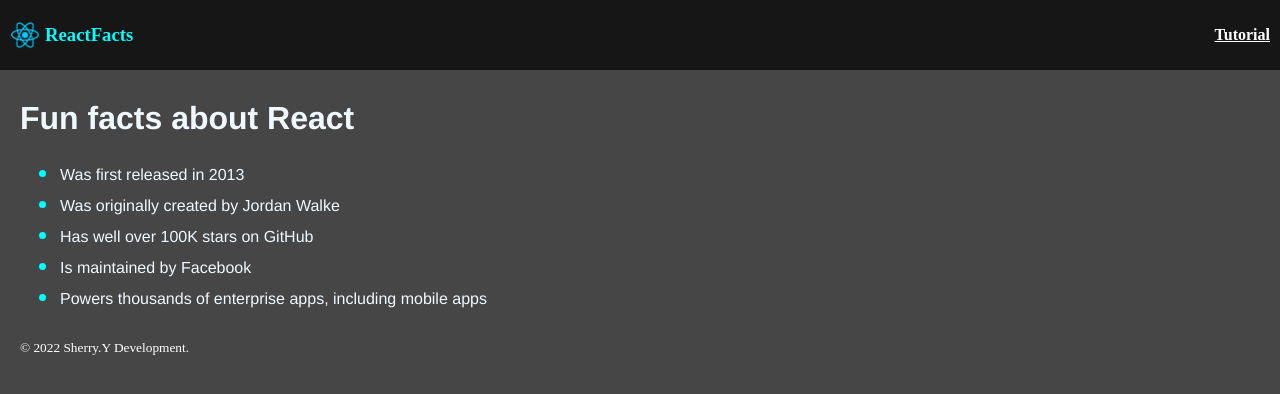
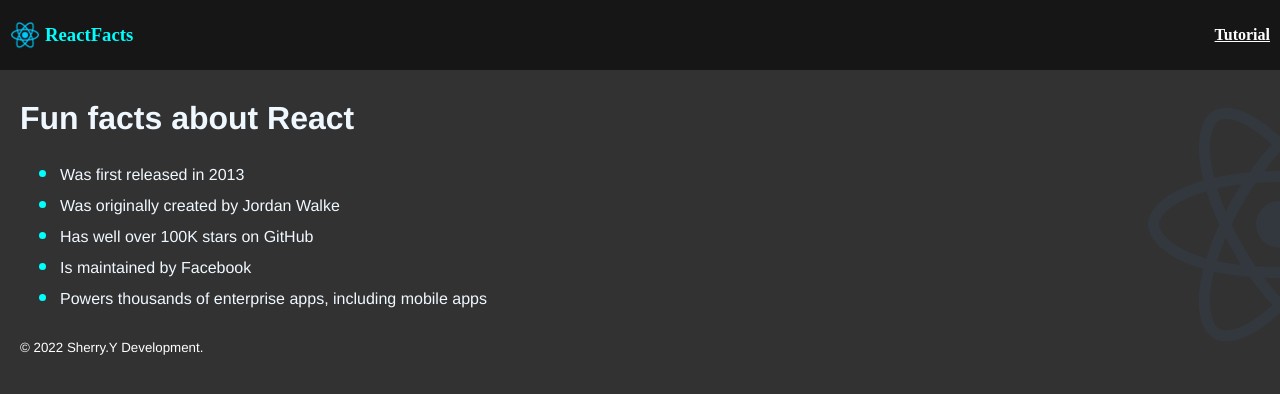
Before and after one commit to sherryysj/ReactJSRecap, a JavaScript app in the folder ReactInfoSite/: page / in a window 1280 px wide. Shown: the top 394 px of the page. Built offline with nearby package versions, Linux system fonts and the light colour scheme; the HTML template or start-up script is replaced by a standard one.

Commit message:
add background image and update style

```diff
--- a/ReactInfoSite/src/Style/style.css
+++ b/ReactInfoSite/src/Style/style.css
@@ -1,6 +1,10 @@
 body {
-  background-color: rgb(70, 70, 70);
+  background-color: rgb(50, 50, 50);
   margin: 0;
+  background-image: url(/public/assets/images/react-icon-large.png);
+  background-position-x: right;
+  background-position-y: bottom;
+  background-repeat: no-repeat;
 }
 
 .nav {
@@ -58,4 +62,5 @@ footer {
   margin-top: 30px;
   margin-left: 20px;
   color: white;
+  font-family: "Franklin Gothic Medium", "Arial Narrow", Arial, sans-serif;
 }
```
Also changed, not shown: ReactInfoSite/public/assets/images/react-icon-large.png (added).
